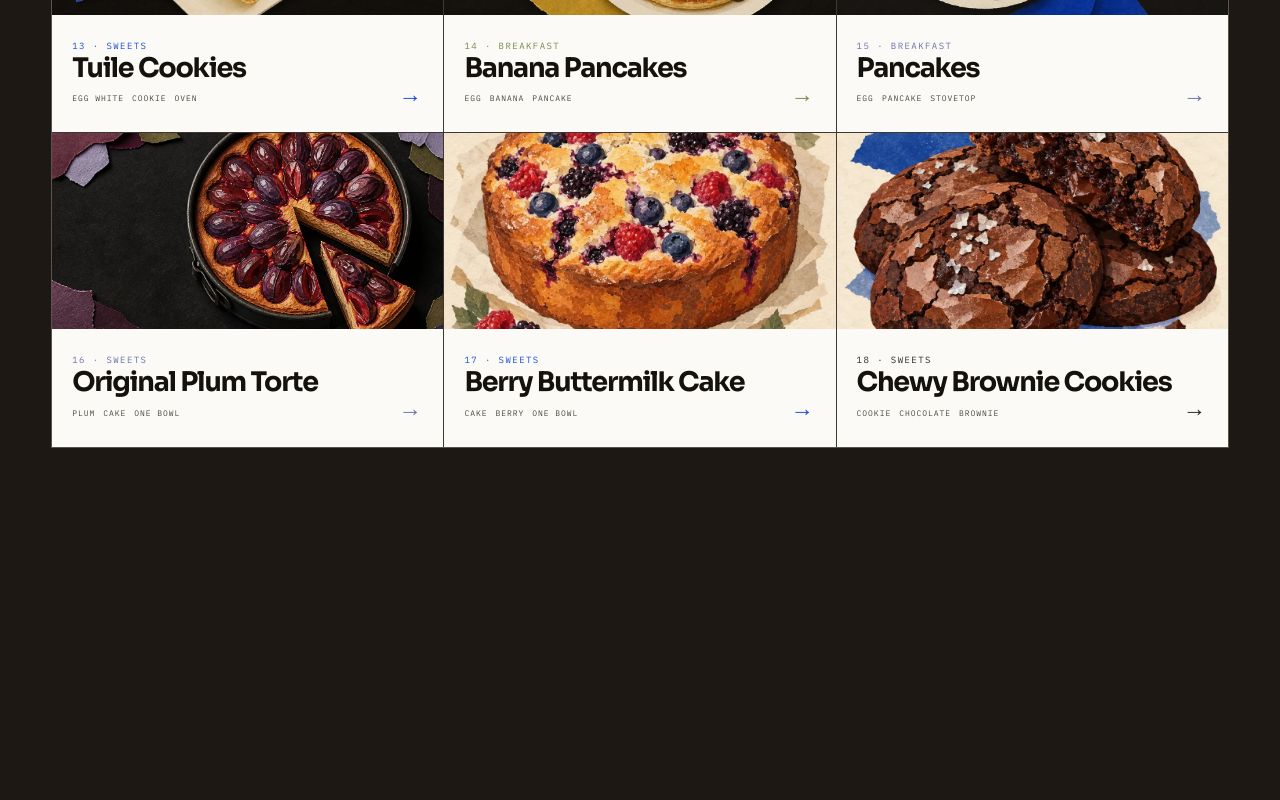
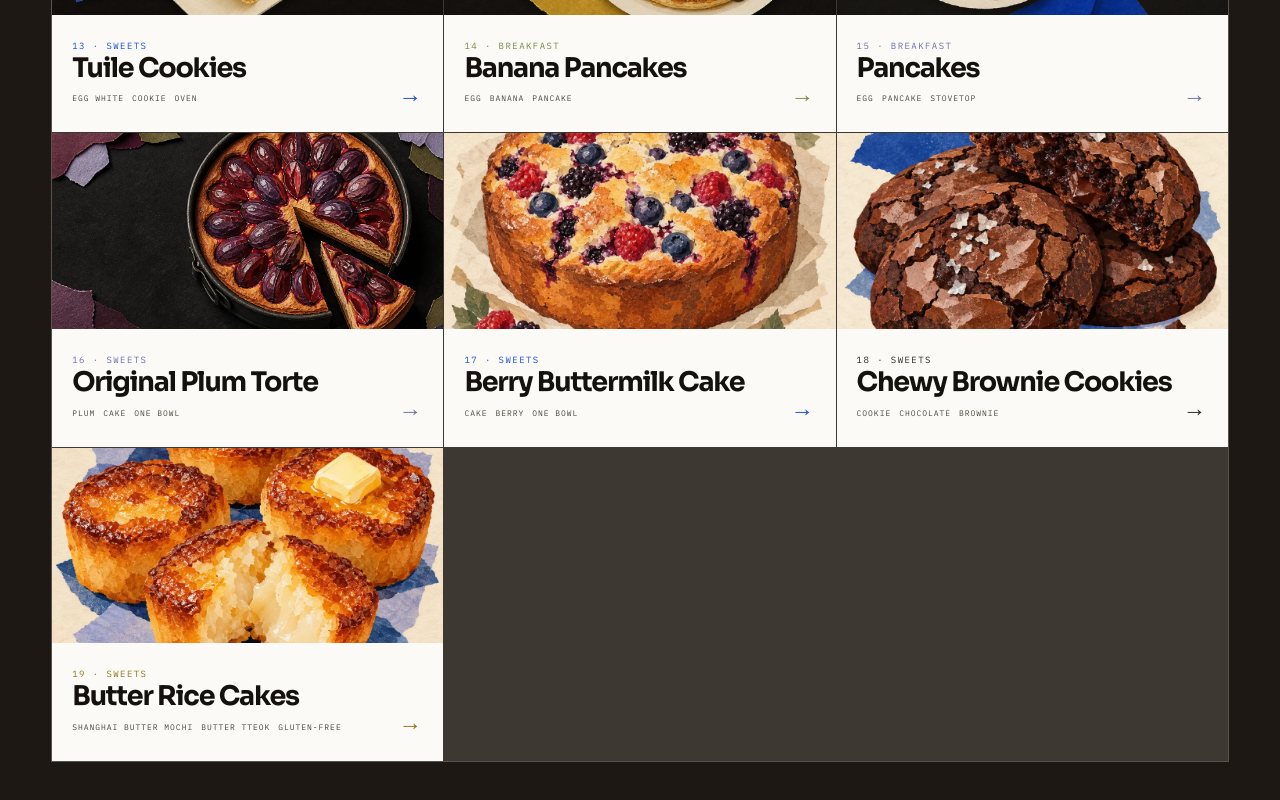
Before and after one commit to thethoughtmechanic/Recipes, a Next.js app: page / in a window 1280 px wide. Shown: the part 1712-2512 px from the top of the page. Before the commit the page ends 2256 px from the top, so only its background shows below. Built offline with nearby package versions, Linux system fonts and the light colour scheme.

Commit message:
Add butter rice cakes recipe

```diff
--- a/app/recipes.ts
+++ b/app/recipes.ts
@@ -928,6 +928,88 @@ export const recipes: Recipe[] = [
     ],
     sourceUrl: "https://cooking.nytimes.com/recipes/1025868-chewy-brownie-cookies",
   },
+  {
+    id: "butter-rice-cakes",
+    title: "Butter Rice Cakes",
+    category: "Sweets",
+    tags: ["Shanghai butter mochi", "Butter tteok", "Gluten-free"],
+    tone: "gold",
+    mark: "12",
+    vessel: "Standard 12-cup uncoated muffin tin",
+    yield: "12 cakes",
+    heat: "400°F → 375°F · 205°C → 190°C",
+    time: "1 hr 15 min",
+    scale: {
+      kind: "egg",
+      label: "Whole eggs",
+      base: { numerator: 1 },
+      options: wholeEggOptions,
+    },
+    ingredientGroups: [
+      {
+        title: "Batter",
+        items: [
+          {
+            name: "Unsalted butter",
+            amount: { numerator: 84 },
+            unit: "g",
+            note: "melted and cooled slightly",
+          },
+          {
+            name: "Granulated sugar",
+            amount: { numerator: 105 },
+            unit: "g",
+          },
+          { name: "Vanilla extract", amount: { numerator: 2 }, unit: "tsp" },
+          { name: "Honey", amount: { numerator: 1 }, unit: "tsp" },
+          {
+            name: "Fine sea salt",
+            amount: { numerator: 1, denominator: 4 },
+            unit: "tsp",
+          },
+          {
+            name: "Large egg, room temperature",
+            amount: { numerator: 1 },
+            unit: "egg",
+            note: "about 50g without shell",
+          },
+          { name: "Whole milk", amount: { numerator: 224 }, unit: "g" },
+          {
+            name: "Mochiko (sweet rice flour)",
+            amount: { numerator: 270 },
+            unit: "g",
+          },
+        ],
+      },
+      {
+        title: "For the muffin tin",
+        items: [
+          {
+            name: "Unsalted butter",
+            amount: { numerator: 56 },
+            unit: "g",
+            note: "melted; coat every cup generously and evenly",
+          },
+        ],
+      },
+    ],
+    method: [
+      "Heat the oven to 400°F (205°C) with a rack in the middle.",
+      "Melt all of the butter in a small saucepan over medium heat, stirring occasionally, 3–4 minutes. Pour the batter portion into a large bowl; whisk in the sugar, vanilla, honey and salt, then set aside to cool.",
+      "Generously and evenly brush the remaining melted butter into all 12 cups of the muffin tin.",
+      "Whisk the egg into the cooled sugar mixture just until blended, then whisk in the milk. Gradually add the mochiko while whisking and continue until smooth.",
+      "Divide the batter evenly among the buttered cups—about 60g per cup—and smooth the tops if needed. Set the muffin tin on a sheet pan.",
+      "Bake on the middle rack for 10 minutes. Lower the oven to 375°F (190°C) and bake until dark golden brown, 35–40 minutes more.",
+      "Cool in the pan for a few minutes. Loosen each cake with a small offset spatula or very thin paring knife, transfer to a rack and serve warm.",
+    ],
+    notes: [
+      "An uncoated muffin tin gives more even browning than a nonstick tin.",
+      "The generous butter coating creates the crisp, deeply caramelized crust.",
+      "Best eaten the day they are made; the crust softens overnight.",
+      "Also known as Shanghai butter mochi, Shanghai butter rice cakes and butter tteok.",
+    ],
+    sourceUrl: "https://cooking.nytimes.com/recipes/780673425-butter-rice-cakes",
+  },
 ];
 
 export const defaultBatchOptions = batchOptions;
```
Also changed, not shown: public/recipes/butter-rice-cakes.webp (added), 1 other file (tests, documents, lock files or other folders).
